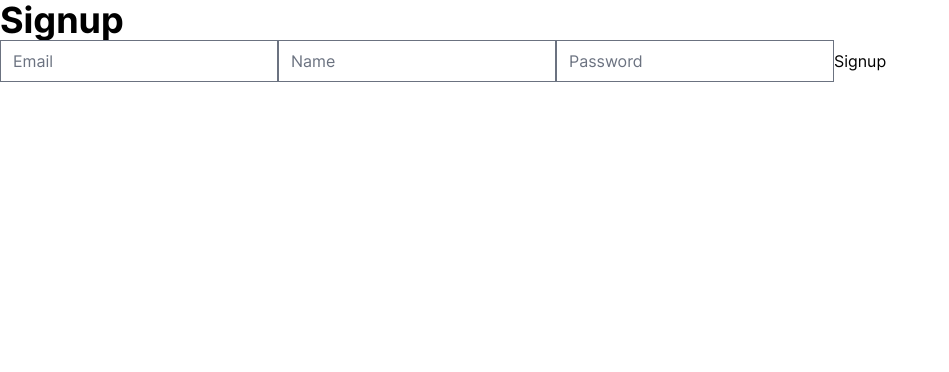
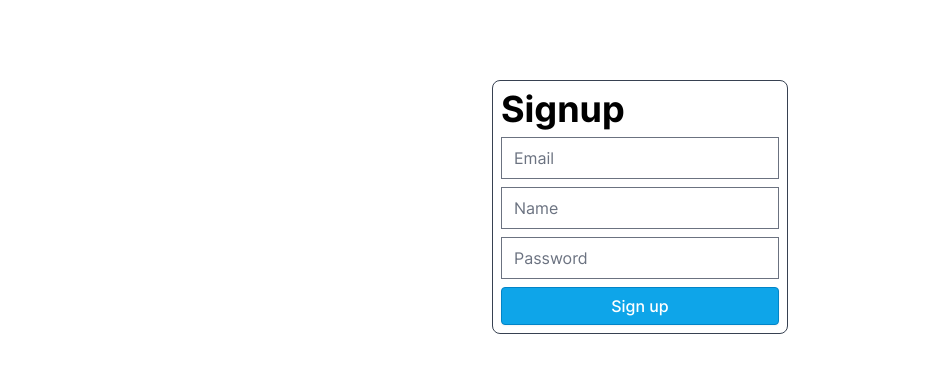
Before and after one commit to aaa000843/meme-creator-ui, a Next.js app: page /signup in a window 1280 px wide. Shown: the top 372 px of the page, without its empty margins (0-949 px from the left). Built offline with nearby package versions, Linux system fonts and the light colour scheme; no server answers.

Commit message:
update auth pages

```diff
--- a/src/app/(auth)/forgot-password/page.tsx
+++ b/src/app/(auth)/forgot-password/page.tsx
@@ -1,5 +1,7 @@
 'use client';
 import React, { useState } from 'react';
+
+import Button from '@/components/buttons/Button';
 
 import { useAuth } from '@/contexts/Auth.context';
 
@@ -21,8 +23,9 @@ const ForgotPasswordPage: React.FC = () => {
 
   return (
     <div>
-      <h1>Forgot Password</h1>
-      <form onSubmit={handleSubmit}>
+      <div className='border border-gray-700 rounded-lg p-2 w-fit mx-auto mt-[5rem]'>
+        <h1 className='mb-2'>Forgot Password</h1>
+        <form className='flex flex-col gap-y-2' onSubmit={handleSubmit}>
           <input
             type='email'
             placeholder='Email'
@@ -30,10 +33,11 @@ const ForgotPasswordPage: React.FC = () => {
             onChange={(e) => setEmail(e.target.value)}
             required
           />
-        <button type='submit'>Send Reset Email</button>
+          <Button type='submit'>Send Reset Email</Button>
         </form>
         {message && <p>{message}</p>}
         {error && <p>{error}</p>}
+      </div>
     </div>
   );
 };
--- a/src/app/(auth)/login/page.tsx
+++ b/src/app/(auth)/login/page.tsx
@@ -1,6 +1,8 @@
 'use client';
 import { useRouter } from 'next/navigation';
 import React, { useState } from 'react';
+
+import Button from '@/components/buttons/Button';
 
 import { useAuth } from '@/contexts/Auth.context';
 
@@ -23,8 +25,9 @@ const LoginPage: React.FC = () => {
 
   return (
     <div>
-      <h1>Login</h1>
-      <form onSubmit={handleSubmit}>
+      <div className='border border-gray-700 rounded-lg p-2 w-fit mx-auto mt-[5rem]'>
+        <h1 className='mb-2'>Login</h1>
+        <form className='flex flex-col gap-y-2' onSubmit={handleSubmit}>
           <input
             type='email'
             placeholder='Email'
@@ -39,9 +42,10 @@ const LoginPage: React.FC = () => {
             onChange={(e) => setPassword(e.target.value)}
             required
           />
-        <button type='submit'>Login</button>
+          <Button type='submit'>Login</Button>
         </form>
         {error && <p>{error}</p>}
+      </div>
     </div>
   );
 };
--- a/src/app/(auth)/signup/page.tsx
+++ b/src/app/(auth)/signup/page.tsx
@@ -4,6 +4,8 @@ import { useRouter } from 'next/navigation';
 import React, { useState } from 'react';
 
 import { requestErrorMessage } from '@/lib/axios/request';
+
+import Button from '@/components/buttons/Button';
 
 import { useAuth } from '@/contexts/Auth.context';
 
@@ -31,8 +33,9 @@ const SignupPage: React.FC = () => {
 
   return (
     <div>
-      <h1>Signup</h1>
-      <form onSubmit={handleSubmit}>
+      <div className='border border-gray-700 rounded-lg p-2 w-fit mx-auto mt-[5rem]'>
+        <h1 className='mb-2'>Signup</h1>
+        <form className='flex flex-col gap-y-2' onSubmit={handleSubmit}>
           <input
             type='email'
             placeholder='Email'
@@ -54,9 +57,10 @@ const SignupPage: React.FC = () => {
             onChange={(e) => setPassword(e.target.value)}
             required
           />
-        <button type='submit'>Signup</button>
+          <Button type='submit'>Sign up</Button>
         </form>
         {error && <p>{error}</p>}
+      </div>
     </div>
   );
 };
--- a/src/app/(auth)/update-password/page.tsx
+++ b/src/app/(auth)/update-password/page.tsx
@@ -2,6 +2,8 @@
 
 import { useRouter, useSearchParams } from 'next/navigation';
 import React, { Suspense, useState } from 'react';
+
+import Button from '@/components/buttons/Button';
 
 import { useAuth } from '@/contexts/Auth.context';
 
@@ -32,8 +34,9 @@ const UpdatePasswordForm: React.FC = () => {
 
   return (
     <div>
-      <h1>Update Password</h1>
-      <form onSubmit={handleSubmit}>
+      <div className='border border-gray-700 rounded-lg p-2 w-fit mx-auto mt-[5rem]'>
+        <h1 className='mb-2'>Update Password</h1>
+        <form className='flex flex-col gap-y-2' onSubmit={handleSubmit}>
           <input
             type='password'
             placeholder='New Password'
@@ -41,10 +44,11 @@ const UpdatePasswordForm: React.FC = () => {
             onChange={(e) => setNewPassword(e.target.value)}
             required
           />
-        <button type='submit'>Update Password</button>
+          <Button type='submit'>Update Password</Button>
         </form>
         {message && <p>{message}</p>}
         {error && <p>{error}</p>}
+      </div>
     </div>
   );
 };
```
Lines whose indentation alone changed are shown as unchanged.
